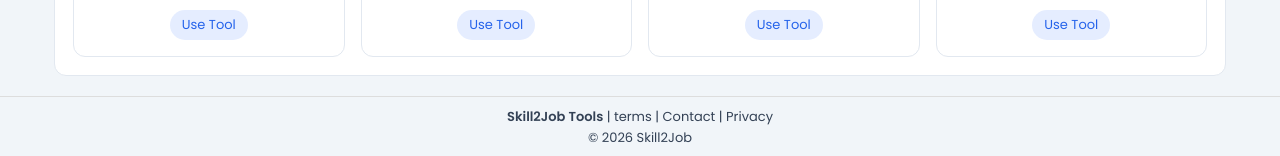
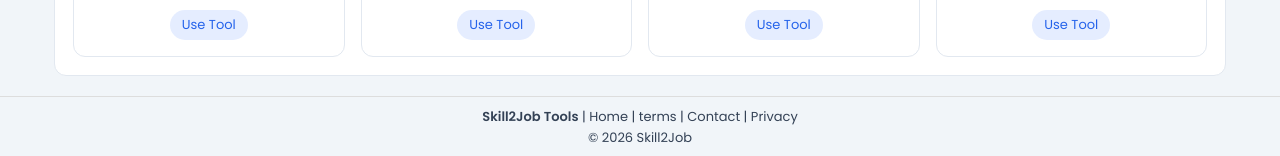
Before and after one commit to yadav150/tools., a Jekyll site: the page built from image-pixel-checker/index.html, in a window 1280 px wide and 930 px high. Shown: the part 771-927 px from the top of the window. Built offline with Jekyll 4.4.1, drawn with Linux system fonts in a browser that asks for light colours.

Commit message:
Update index.html

```diff
--- a/image-pixel-checker/index.html
+++ b/image-pixel-checker/index.html
@@ -242,7 +242,7 @@ input[type=file]{
 </section>
 
 <footer class="footer">
-  <p><strong>Skill2Job Tools</strong> | <a href="/terms">terms</a> | <a href="/contact">Contact</a> | <a href="/privacy">Privacy</a></p>
+  <p><strong>Skill2Job Tools</strong> | <a href="https://tools.skill2job.site/">Home</a> | <a href="/terms">terms</a> | <a href="/contact">Contact</a> | <a href="/privacy">Privacy</a></p>
   <p>© 2026 Skill2Job</p>
 </footer>
 
```
